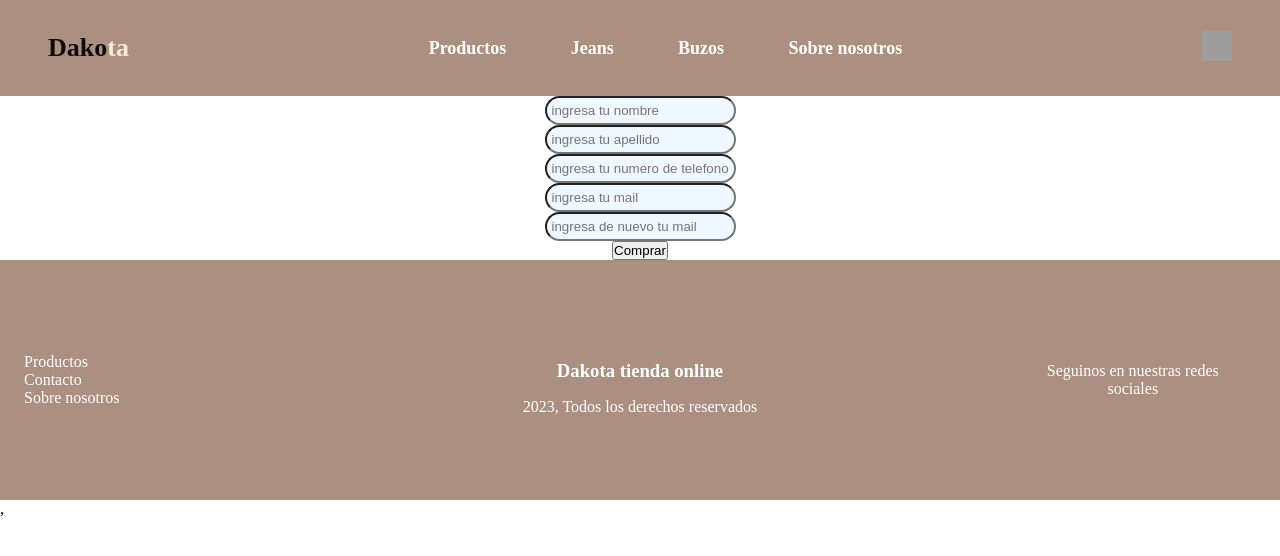
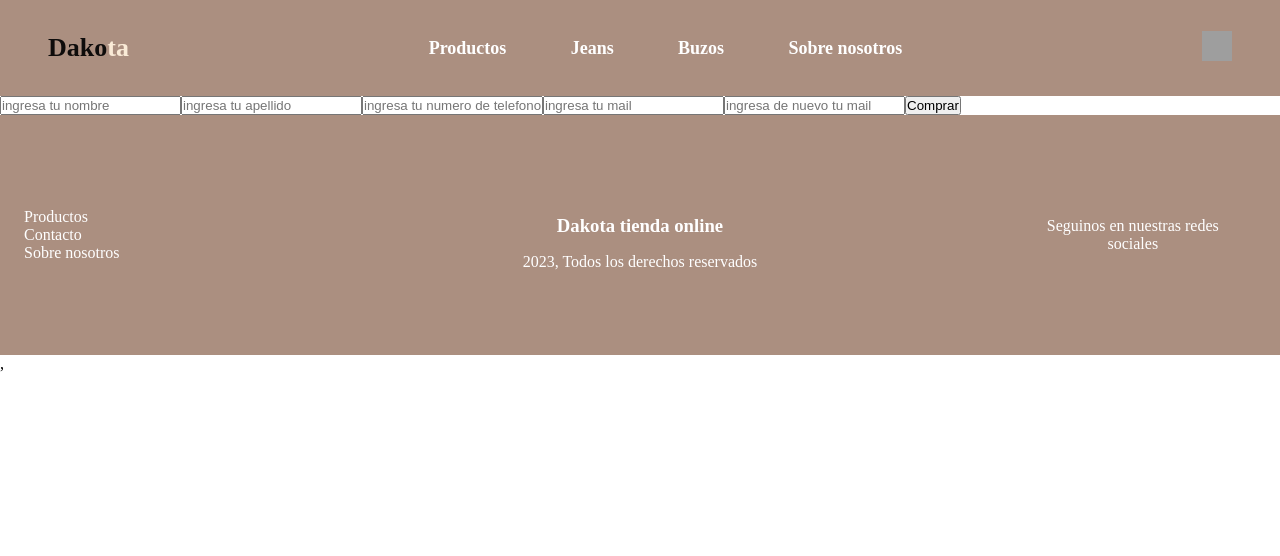
Before and after one commit to agospulenserra/dakota_Ecommerce_React, a React (Vite) app: page /checkout in a window 1280 px wide. Shown: the top 556 px of the page. Built offline with nearby package versions, Linux system fonts and the light colour scheme; grey boxes are pictures that could not be loaded.

Commit message:
'version7'

```diff
--- a/src/components/Checkout/index.jsx
+++ b/src/components/Checkout/index.jsx
@@ -1,8 +1,7 @@
 import React, { useState } from 'react';
 import db from '../../../db/firebase-config';
-import { addDoc } from 'firebase/firestore';
+import { addDoc, collection } from 'firebase/firestore';
 import { usarCart } from '../../context/Cart';
-import styles from './checkout.module.css';
 
 const Checkout = () => {
 
@@ -12,6 +11,7 @@ const Checkout = () => {
     const [inputTelefono, setInputTelefono] = useState("");
     const [inputMail1, setInputMail1] = useState("");
     const [inputMail2, setInputMail2] = useState("");
+    const[orderId, setOrderId]= useState('')
 
     const handleInputNombre = (e) => {
       setInputNombre(e.target.value);
@@ -29,37 +29,33 @@ const Checkout = () => {
         setInputMail2(e.target.value);
     };
 
-    const {cart, totalPrecio} = usarCart()
+    const {cart, totalPrecio, limpiarCarrito} = usarCart()
     const fecha = new Date()
 
-    const handleSubmit = async(product, e) => {
+    const handleSubmit = async( e) => {
         e.preventDefault();
-        const item = {
+        let item = {
             usuario:{
                 nombre: inputNombre,
                 apeliido: inputApellido,
                 telefono: inputTelefono,
                 mail: inputMail1,
             },
-            producto:{
-                titulo: product.title,
-                cantidad: product.cantidad,
-                precio: product.precio,
-                total: totalPrecio(),
-                id: key
-            },
+            producto:cart,
+            total:totalPrecio(),
             fecha: fecha
         };
-        await addDoc(db, "orden", item);
-        setInputNombre("");
-        setInputApellido("");
-        setInputTelefono("");
-        setInputMail1("");
-        setInputMail2("");
+        const ventas = collection(db,"orders")
+       const data =  await addDoc(ventas, item);
+       setOrderId(data.id)
+       limpiarCarrito()
     };
 
     return (
-      <form className={styles.contenedor} onSubmit={cart.forEach((product) => handleSubmit(product))}>
+    <>
+    {
+      orderId ? <h2>Muchas gracias por su compra su orden es: {orderId}</h2>
+      : <form onSubmit={ handleSubmit}>
       <input
         type="text"
         placeholder="ingresa tu nombre"
@@ -92,7 +88,9 @@ const Checkout = () => {
       />
       <button disabled={inputMail1 !== inputMail2} type='submit'>Comprar</button>
     </form>
+    }
+    </>
     );
 };
 
-export default Checkout
+export default Checkout;
--- a/src/components/ItemListContainer/index.jsx
+++ b/src/components/ItemListContainer/index.jsx
@@ -9,7 +9,7 @@ import ItemList from "../ItemList";
 const ItemListContainer = () => {
 
     const [products, setProducts] = useState([]);
-    const {listId}= useParams();
+    const {id}= useParams();
     const productRef = collection(db, "items");
 
     const getItems = async () => {
@@ -18,9 +18,9 @@ const ItemListContainer = () => {
         const productsCollection = await getDocs(productRef);
         const prodts = productsCollection.docs.map((doc) => ({ id: doc.id, ...doc.data() }));
 
-        if(listId){
+        if(id){
 
-          setProducts(prodts.filter((product) => product.category == listId))
+          setProducts(prodts.filter((product) => product.category == id))
 
         }else{
 
@@ -39,7 +39,7 @@ const ItemListContainer = () => {
 
     getItems()
 
-  }, [listId])
+  }, [id])
 
   return (
 
```
Also changed, not shown: 2 other files (tests, documents, lock files or other folders). Lines whose indentation alone changed are shown as unchanged.
